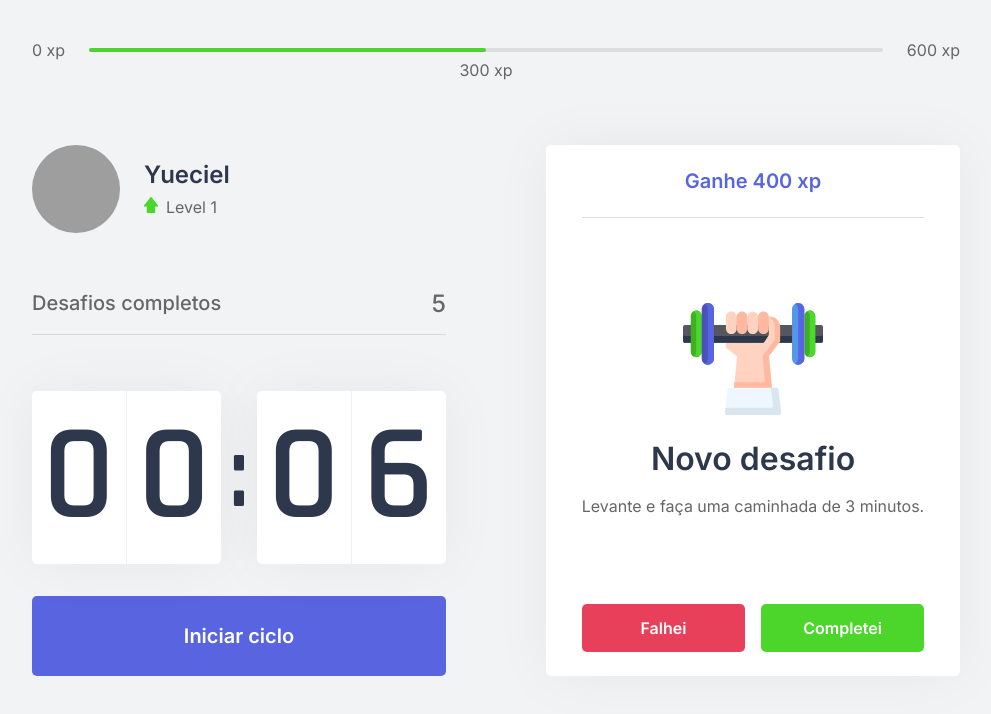
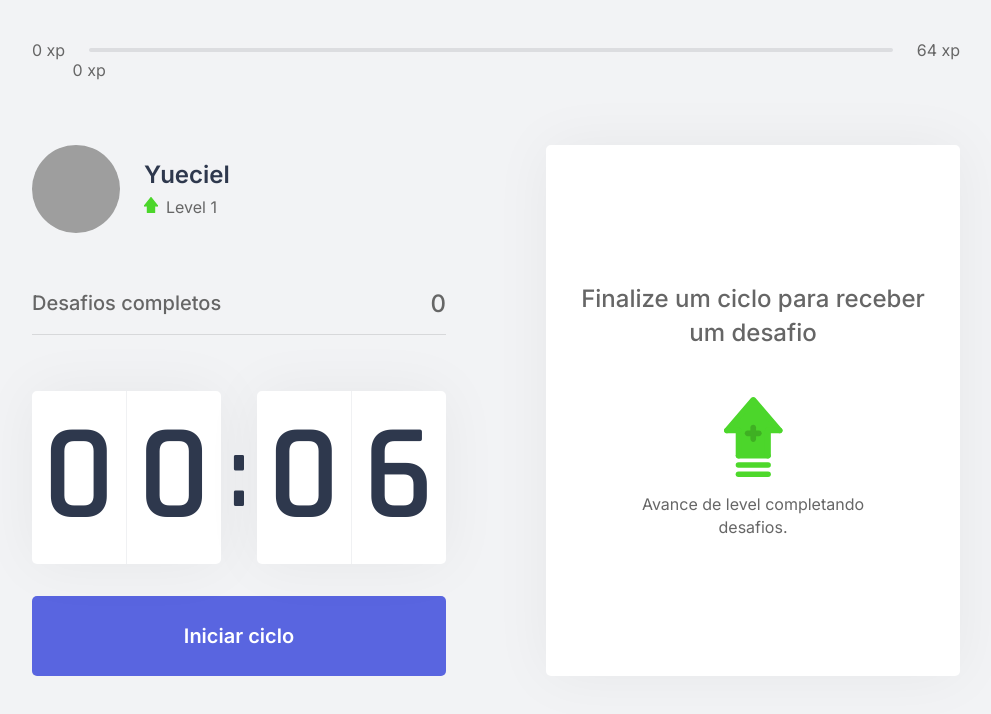
Before and after one commit to Yueciel/moveit, a Next.js app: page / in a window 1280 px wide. Shown: the top 714 px of the page, without its empty margins (144-1135 px from the left). Built offline with nearby package versions, Linux system fonts and the light colour scheme; grey boxes are pictures that could not be loaded.

Commit message:
Set current experience, experience to next level and reset challenge

```diff
--- /dev/null
+++ b/challenges.json
@@ -0,0 +1,62 @@
+[
+    {
+      "type": "body",
+      "description": "Estique um de seus braços com a palma da mão virada para frente e puxe os dedos para cima por 10 segundos por mão.",
+      "amount": 80
+    },
+    {
+      "type": "body",
+      "description": "Estique seu braço contra o peito e puxe-o utilizando o outro braço por 10 segundos por braço.",
+      "amount": 60
+    },
+    {
+      "type": "body",
+      "description": "Puxe seu pescoço com a ajuda da mão para a direita e para a esquerda, permanecendo na posição por alguns segundos.",
+      "amount": 70
+    },
+    {
+      "type": "body",
+      "description": "Com as duas mãos na parte de trás da cabeça, leve-a para baixo, alongando a parte de trás da região.",
+      "amount": 60
+    },
+    {
+      "type": "body",
+      "description": "Cruze as pernas e desça com as mãos esticadas em direção ao chão. Repita o movimento com a outra perna na frente.",
+      "amount": 100
+    },
+    {
+      "type": "body",
+      "description": "Sentado, abra as pernas e tente encostar as palmas das mãos no chão, repita 3 vezes por 5 segundos.",
+      "amount": 80
+    },
+    {
+      "type": "body",
+      "description": "Puxe o joelho de encontro ao peito e segure, troque de perna após 10 segundos.",
+      "amount": 50
+    },
+    {
+      "type": "body",
+      "description": "Sentado, cruze uma perna e incline seu tronco à frente, troque de perna após 10 segundos.",
+      "amount": 80
+    },
+    {
+      "type": "eye",
+      "description": "Sentado, feche os olhos e cubra-os com as palmas da mão durante 2 minutos, depois abra normalmente.",
+      "amount": 90
+    },
+    {
+      "type": "eye",
+      "description": "Em algum ambiente aberto, olhe o mais longe que puder em quatro direções por 3s, mexa apenas os olhos. Repita 3 vezes.",
+      "amount": 140
+    },
+    {
+      "type": "eye",
+      "description": "Usando os polegares, massage a área abaixo das sobrancelhas em movimentos circulares por 15 segundos.",
+      "amount": 70
+    },
+    {
+      "type": "body",
+      "description": "Em pé, gire a cintura o máximo que puder para a esquerda, segure por cinco segundos. Repita para a direita.",
+      "amount": 90
+    }
+  ]
--- a/src/components/ChallengeBox.tsx
+++ b/src/components/ChallengeBox.tsx
@@ -4,26 +4,23 @@
 import styles from '../styles/components/ChallengeBox.module.css' ;
 
 export function ChallengeBox() {
-    const contextData = useContext(ChallengesContext)
+    const { activeChallenge, resetChallenge } = useContext(ChallengesContext);
 
-
-
-    const hasActiveChallenge = true;
 
     return (
         <div className={styles.challengeBoxContainer}>
-            { hasActiveChallenge ? (
+            { activeChallenge ? (
                 <div className={styles.challengeActive}>
-                    <header>Ganhe 400 xp</header>
+                    <header>Ganhe {activeChallenge.amount} xp</header>
 
                     <main>
-                        <img src="icons/body.svg" />
+                        <img src={`icons/${activeChallenge.type}.svg`} />
                         <strong>Novo desafio</strong>
-                        <p>Levante e faça uma caminhada de 3 minutos.</p>
+                        <p>{activeChallenge.description}</p>
                     </main>
 
                     <footer>
-                        <button type="button" className={styles.challengeFailedButton}>
+                        <button type="button" className={styles.challengeFailedButton} onClick={resetChallenge}>
                             Falhei
                         </button>
                         <button type="button" className={styles.challengeSucceededButton}>
--- a/src/components/CompletedChallenges.tsx
+++ b/src/components/CompletedChallenges.tsx
@@ -1,10 +1,15 @@
+import { useContext } from 'react';
+import { ChallengesContext } from '../contexts/ChallengesContext';
 import styles from '../styles/components/CompletedChallenges.module.css';
 
 export function CompletedChallenges() {
+    const { challengesCompleted} = useContext(ChallengesContext);
+
+
     return (
         <div className={styles.completedChallengesContainer}>
             <span>Desafios completos</span>
-            <span>5</span>
+            <span>{challengesCompleted}</span>
         </div>
     )
 }
--- a/src/components/ExperienceBar.tsx
+++ b/src/components/ExperienceBar.tsx
@@ -1,16 +1,22 @@
+import { useContext } from 'react';
+import { ChallengesContext } from '../contexts/ChallengesContext';
 import styles from '../styles/components/ExperienceBar.module.css';
 
 export function ExperienceBar() {
+    const {currentExperience, experienceToNextLevel} = useContext(ChallengesContext);
+
+    const percentToNextLevel =  Math.round(currentExperience * 100) / experienceToNextLevel;
+
     return (
         <header className={styles.experienceBar}>
             <span>0 xp</span>
             <div>
-                <div style= {{ width: '50%' }} />
-                <span className={styles.currentExperience} style={{ left: '50%' }}>
-                    300 xp
+                <div style= {{ width: `${percentToNextLevel}%` }} />
+                <span className={styles.currentExperience} style={{ left: `${percentToNextLevel}%` }}>
+                    {currentExperience} xp
                 </span>
             </div>
-            <span>600 xp</span>
+            <span>{experienceToNextLevel} xp</span>
         </header>
     );
 }
--- a/src/contexts/ChallengesContext.tsx
+++ b/src/contexts/ChallengesContext.tsx
@@ -1,12 +1,21 @@
 import { createContext, useState, ReactNode } from 'react';
+import challenges from '../../challenges.json';
 
+interface Challenge {
+    type: 'body'| 'eye';
+    description: string;
+    amount: number;
+}
 
 interface ChallengesContextData {
     level: number;
     currentExperience: number;
+    experienceToNextLevel: number;
     challengesCompleted: number;
+    activeChallenge: Challenge;
     levelUp: () => void;
     startNewChallenge: () => void;
+    resetChallenge: () => void;
 }
 
 interface ChallengesProviderProps {
@@ -20,17 +29,29 @@
     const [currentExperience, setCurrentExperience] = useState(0);
     const [challengesCompleted, setChallengesCompleted] = useState(0);
 
+    const [activeChallenge, setActiveChallenge] = useState(null)
+
+    const experienceToNextLevel = Math.pow((level + 1) * 4, 2)
+
 
   function levelUp() {
     setLevel(level + 1);
   }
 
   function startNewChallenge() {
+    const randomChallengeIndex = Math.floor(Math.random() * challenges.length)
+    const challenge = challenges[randomChallengeIndex];
 
+    setActiveChallenge (challenge);
   }
 
+function resetChallenge() {
+    setActiveChallenge(null);
+
+}
+
     return (
-        <ChallengesContext.Provider value={{ level, currentExperience, challengesCompleted, levelUp, startNewChallenge, }}>
+        <ChallengesContext.Provider value={{ level, currentExperience, experienceToNextLevel, challengesCompleted, levelUp, startNewChallenge, activeChallenge, resetChallenge, }}>
             { children }
         </ChallengesContext.Provider>
 
```
